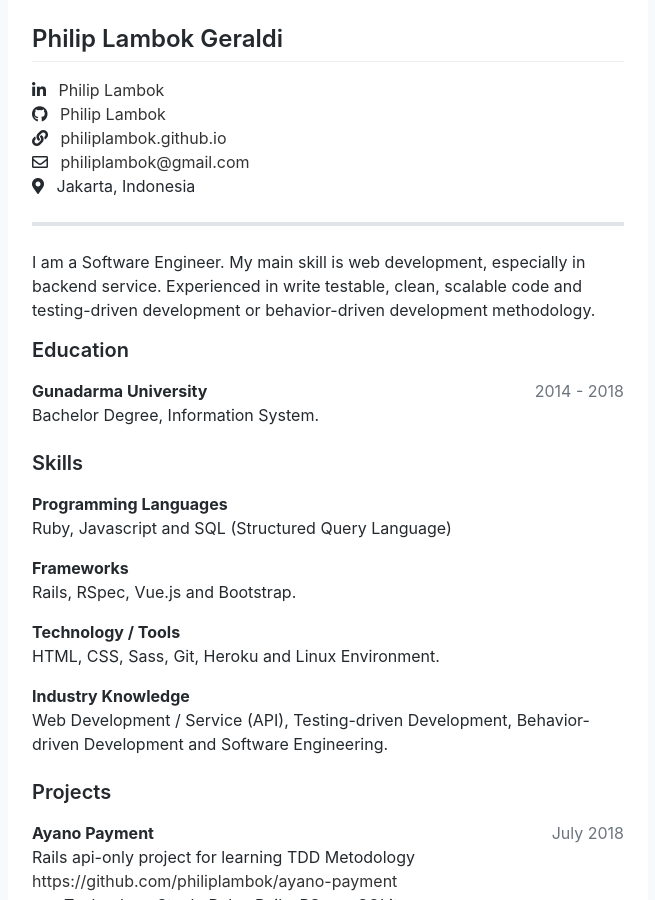
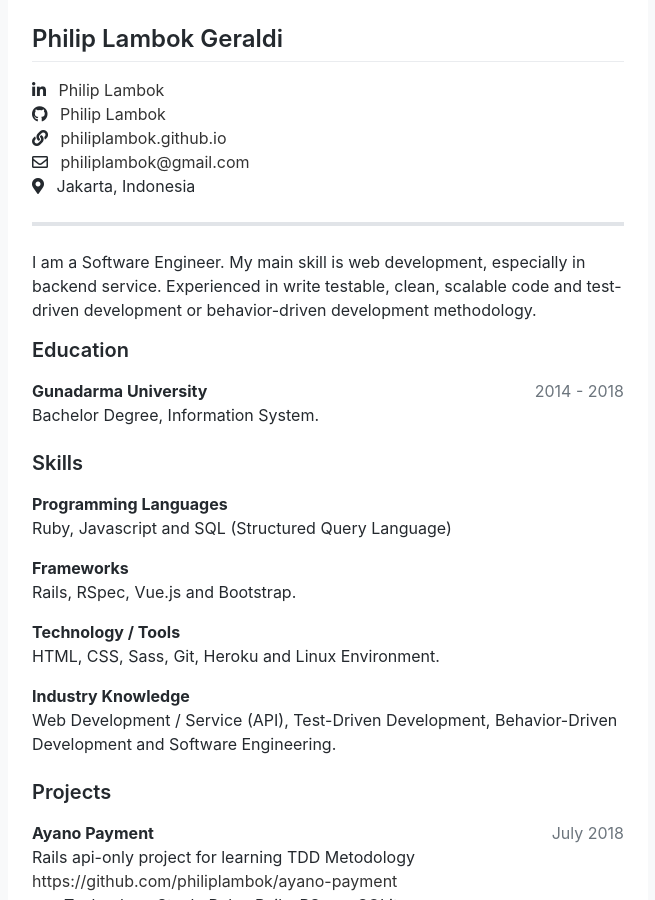
Before and after one commit to philiplambok/philiplambok.github.io-old, a Jekyll site: the page built from resume.html, in a window 1280 px wide and 900 px high. Shown: the whole window, without its empty margins (312-967 px from the left). Built offline with Jekyll 4.4.1, drawn with Linux system fonts in a browser that asks for light colours; nearby versions of some CDN libraries.

Commit message:
change testing-driven to test-driven in resume page

```diff
--- a/resume.html
+++ b/resume.html
@@ -44,7 +44,7 @@ layout: resume
 
 <!-- Summary -->
 <p>
-	I am a Software Engineer. My main skill is web development, especially in backend service. Experienced in write testable, clean, scalable code and testing-driven development or behavior-driven development methodology.
+	I am a Software Engineer. My main skill is web development, especially in backend service. Experienced in write testable, clean, scalable code and test-driven development or behavior-driven development methodology.
 </p>
 
 <!-- Educations -->
@@ -76,7 +76,7 @@ layout: resume
 	</p>
 	<p>
 		<b>Industry Knowledge</b><br>
-		<span>Web Development / Service (API), Testing-driven Development, Behavior-driven Development and Software Engineering.</span>
+		<span>Web Development / Service (API), Test-Driven Development, Behavior-Driven Development and Software Engineering.</span>
 	</p>
 </div>
 
```
